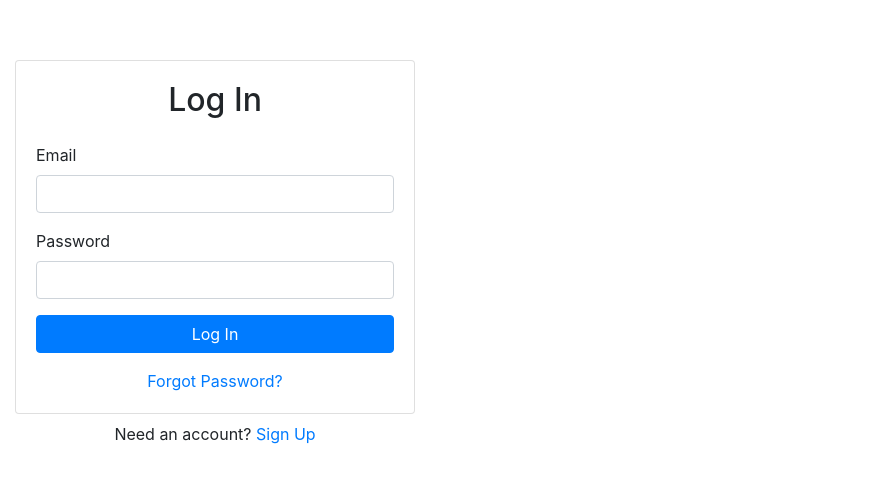
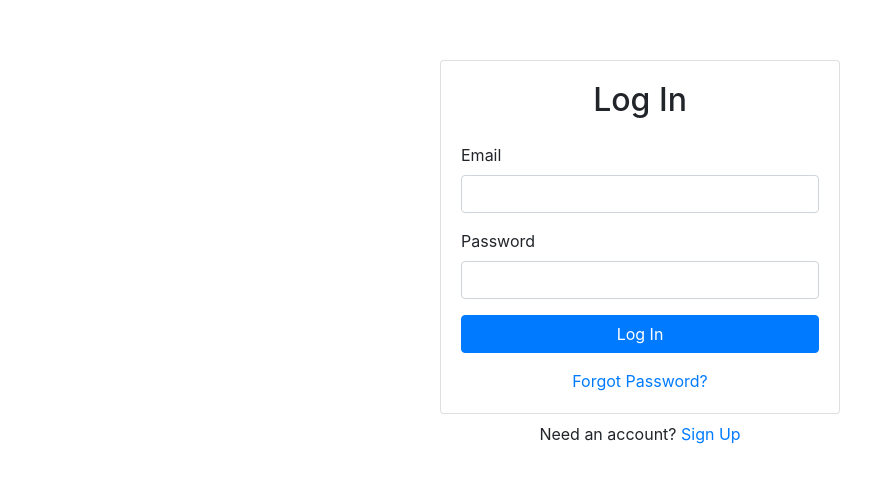
Before and after one commit to ethanalvizo/expense-tracker, a React (Create React App) app: page /login in a window 1280 px wide. Shown: the part 147-630 px from the top of the page, without its empty margins (0-888 px from the left). Built offline with nearby package versions, Linux system fonts and the light colour scheme; no server answers.

Commit message:
Fixed login CSS changes

```diff
--- a/src/components/Forms/Login.js
+++ b/src/components/Forms/Login.js
@@ -34,8 +34,8 @@ export default function Login() {
     }
 
     return (
-        <div style={{ maxWidth: '400px'}}>
-            <Card>
+        <div>
+            <Card className="mx-auto" style={{ maxWidth: '400px'}}>
                 <Card.Body>
                     <h2 className="text-center mb-4">Log In</h2>
                     {error && <Alert variant="danger">{error}</Alert>}
```
